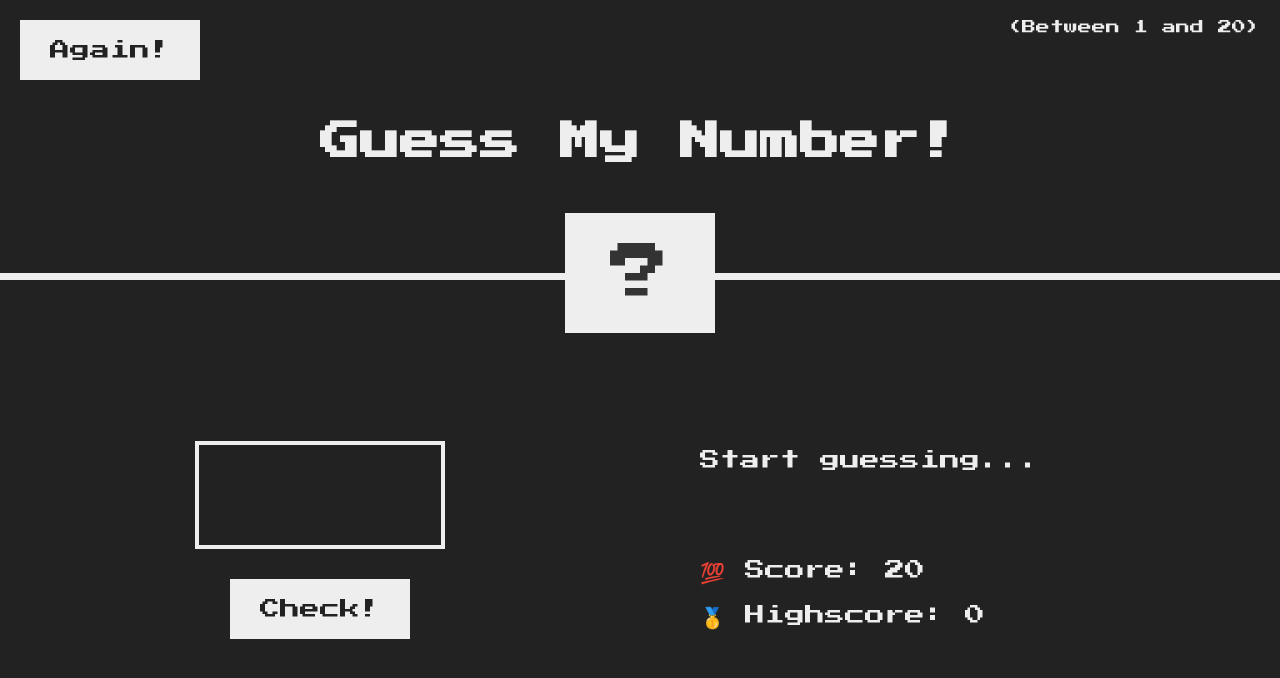
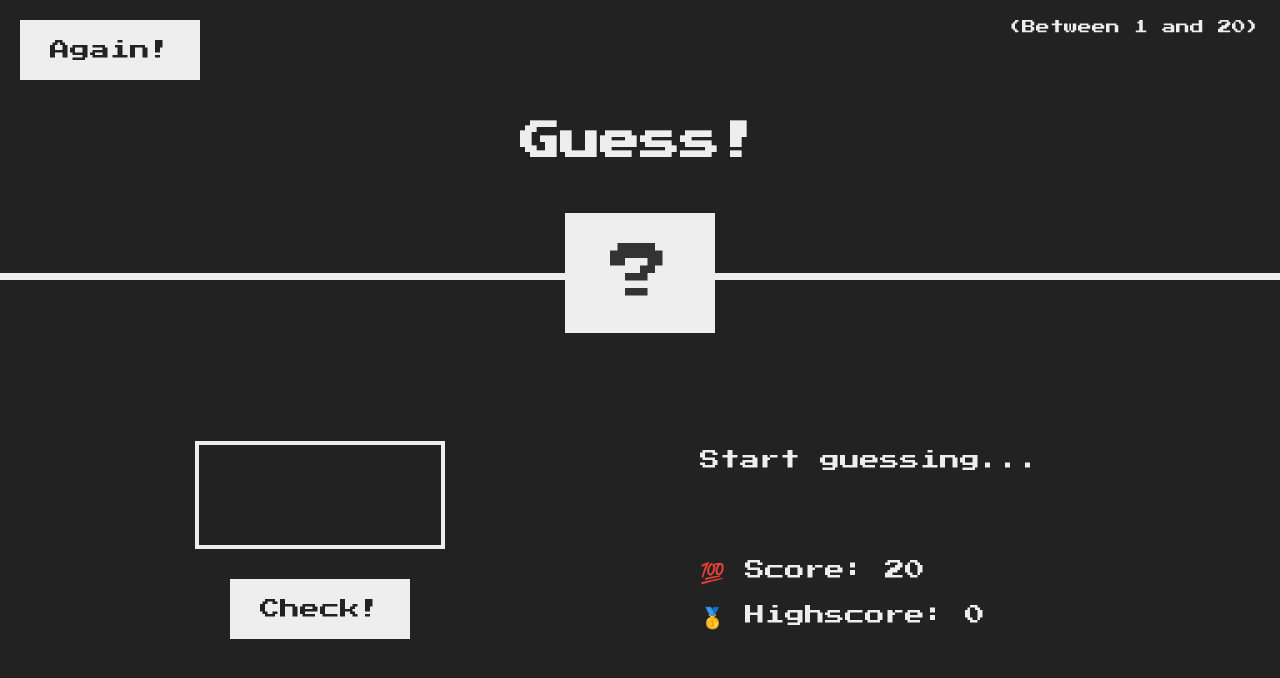
Before and after one commit to HenryDzidolawoYayra/guessing_game, a plain HTML site: page index.html in a window 1280 px wide. Drawn offline with Linux system fonts and the light colour scheme.

Commit message:
change guess my number to guess

```diff
--- a/index.html
+++ b/index.html
@@ -9,7 +9,7 @@
   </head>
   <body>
     <header>
-      <h1 class="gameOver">Guess My Number!</h1>
+      <h1 class="gameOver">Guess!</h1>
       <p class="between">(Between 1 and 20)</p>
       <button class="btn again">Again!</button>
       <div class="number">?</div>
```
